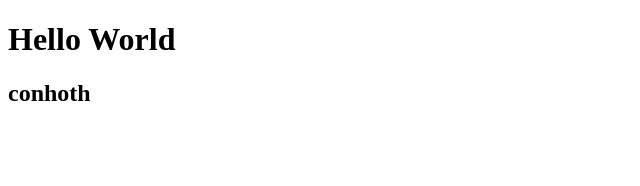
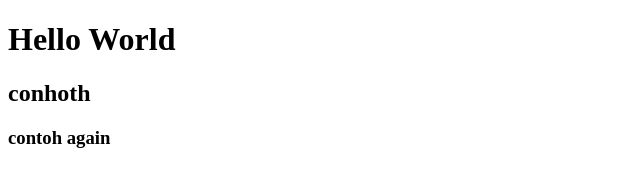
Before and after one commit to itsmahyar/belajar-git-remote, a plain HTML site: page index.html in a window 1280 px wide. Shown: the whole page, without its empty margins (0-640 px from the left). Drawn offline with Linux system fonts and the light colour scheme.

Commit message:
add another contoh

```diff
--- a/index.html
+++ b/index.html
@@ -9,5 +9,6 @@
     <body>
         <h1>Hello World</h1>
         <h2>conhoth</h2>
+        <h3>contoh again</h3>
     </body>
 </html>
```
